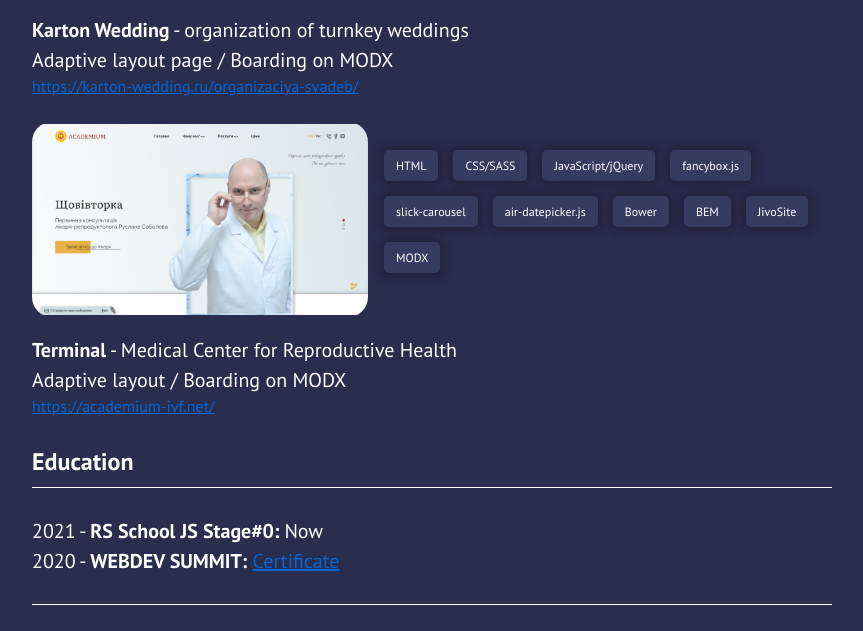
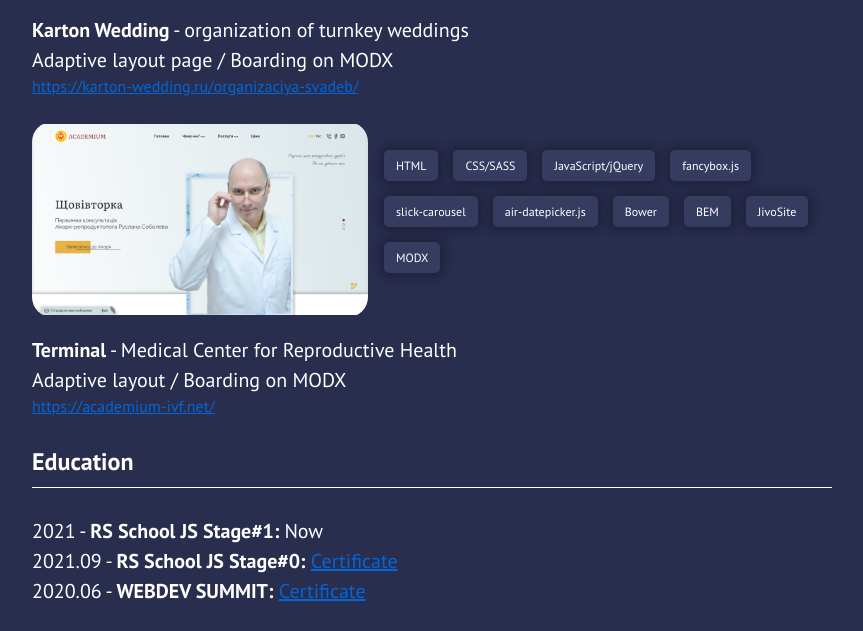
Before and after one commit to Holanad/rsschool-cv-OLD, a plain HTML site: page index.html in a window 1280 px wide. Shown: the part 2072-2703 px from the top of the page, without its empty margins (208-1071 px from the left). Drawn offline with nearby package versions, Linux system fonts and the light colour scheme; files whose address does not match are found by name.

Commit message:
feat: add certificate rs-school

```diff
--- a/index.html
+++ b/index.html
@@ -226,10 +226,14 @@
                 <h2>Education</h2>
                 <ul class="education-list">
                     <li class="education-item">
-                        <p>2021 - <span>RS School JS Stage#0:&nbsp;</span>Now</p>
+                        <p>2021 - <span>RS School JS Stage#1:&nbsp;</span>Now</p>
                     </li>
                     <li class="education-item">
-                        <p>2020 - <span>WEBDEV SUMMIT:</span>&nbsp;</p>
+                        <p>2021.09 - <span>RS School JS Stage#0:</span>&nbsp;</p>
+                        <a data-fancybox href="assets/img/fzl3zeh5-1.png">Certificate</a>
+                    </li>
+                    <li class="education-item">
+                        <p>2020.06 - <span>WEBDEV SUMMIT:</span>&nbsp;</p>
                         <a data-fancybox href="assets/img/webdevsummit.png">Certificate</a>
                     </li>
                 </ul>
```
Also changed, not shown: assets/img/fzl3zeh5-1.png (added).
